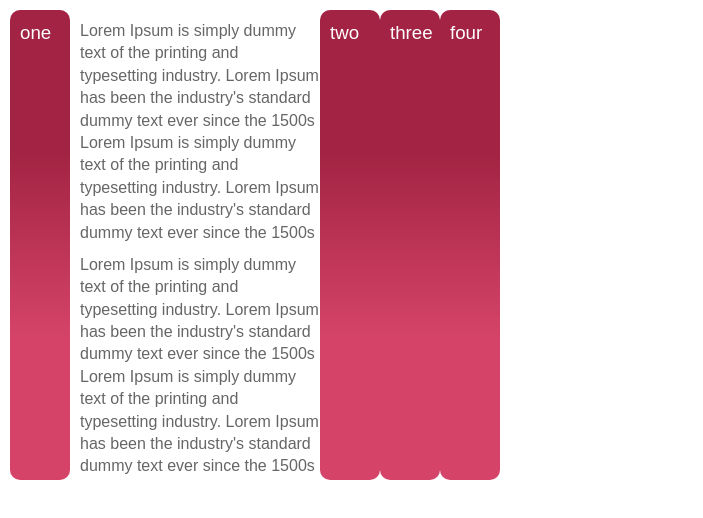
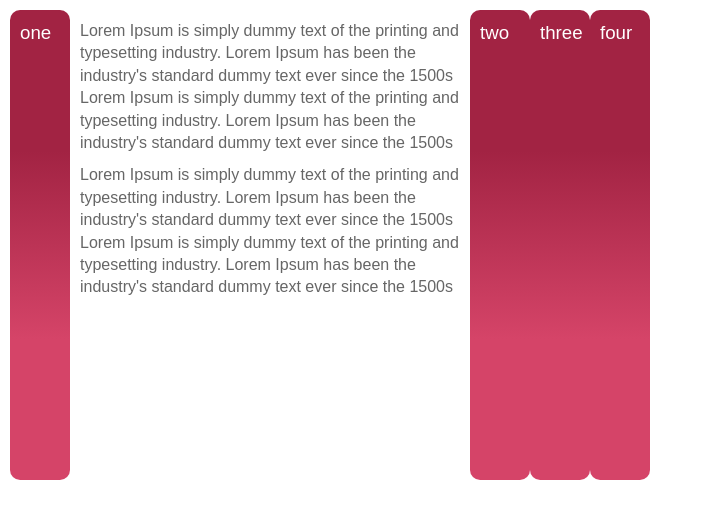
Before and after one commit to kevinrodrigues/flexi-accordion, a plain HTML site: page html/index.html in a window 1280 px wide. Shown: the whole page, without its empty margins (0-703 px from the left). Drawn offline with nearby package versions, Linux system fonts and the light colour scheme.

Commit message:
mod js files

```diff
--- a/html/css/main.css
+++ b/html/css/main.css
@@ -99,7 +99,7 @@ ADJUSTABLE STYLES
 #accordion-wrapper {
     overflow: hidden;
     width: 1000px;
-    height: 480px;
+    /*height: 480px;*/
 }
 
 /*===============
@@ -133,7 +133,7 @@ ADJUSTABLE STYLES
 ======================================================================================*/
 
 .vertical-headers .accordion-inner h3 {height: 450px; width: 50px;float: left;}
-.vertical-headers .accordion-inner div {float: left;max-width: 250px;}
+.vertical-headers .accordion-inner div {float: left;max-width: 400px; height: 450px;}
 
 /*============================================
 REQUIRED STYLES FOR BOTH VERTICAL & HORIZONTAL
--- a/html/js/flexi-accordion.js
+++ b/html/js/flexi-accordion.js
@@ -10,68 +10,86 @@ e: kevrodrigues116@gmail.com
 
             // overwrite defaults below in your .js file
             var defaults = {
-                speed:  400,                 // set your speed in m-seconds
-                isVertical: true      // change to vertical if required
+                speed:  400,          // set your speed in m-seconds
+                isVertical: true      // set to false if a horizontal accordion is required
             };
 
             o = $.extend(defaults, o);
 
             return this.each(function () {
 
+                // global variables
                 var $accordion = $(this).find('h3'),
                     $accordionOpen = $accordion.next().filter(':first'),
                     $accordionHeight = $accordionOpen.innerHeight(),
-                    $accordionWidth = $accordionOpen.innerWidth();
+                    $accordionWidth = $accordionOpen.innerWidth(),
+                    $zeroHeight = 0,
+                    $zeroWidth = 0;
 
+                // animates open/close function
                 function animateAccordion(el, animSize, isVertical) {
 
                     var animStart,
                         animEnd;
+
                     if (isVertical) {
                         animStart = {width: 0};
                         animEnd = {width: animSize};
+
                     } else {
                         animStart = {height: 0};
                         animEnd = {height: animSize};
                     }
-
                     $accordionOpen.animate(animStart, {duration : o.speed});
                     $accordionOpen = $(el).next().css({'display' : 'block'}).animate(animEnd, { duration : o.speed});
-                    /*if (!isVertical) {
-                        $accordionOpen.animate({height : 0}, {duration : o.speed});
-                        $accordionOpen = $(el).next().css({'display' : 'block'}).animate({ height : animSize}, { duration : o.speed});
+                }
+
+                // setting height/width to first element
+                function filterAccordion(dimention, el) {
+
+                    if (o.isVertical) {
+                        dimention = {width: 0};
+                        $(el).parent().addClass('vertical-headers');
 
                     } else {
-                        $accordionOpen.animate({width : 0}, {duration : o.speed});
-                        $accordionOpen = $(el).next().css({'display' : 'block'}).animate({ width : animSize}, { duration : o.speed});
-                    }*/
-
+                        dimention = {height : 0};
                     }
 
-                if  ($(this).length && o.orientation === false) {
-                    $accordion.next().filter(':not(:first)').css({'display' : 'none', height : 0});
+                    $accordion.next().filter(':not(:first)').css(dimention, {'display' : 'none'});
+                }
+
+                // function accordionClicked(el, zero) {
+
+                //     if ($accordionOpen.prev().get(zero) == el) {
+                //         return;
+                //     }
+
+                // }
+
+                // start main plugin structure
+                if ($(this).length) {
+
+                    if (o.isVertical === false) {
+                        filterAccordion($zeroHeight);
 
                         $accordion.click(function () {
+                            // accordionClicked(this, 0);
                             if ($accordionOpen.prev().get(0) == this) {
                                 return;
                             }
                             animateAccordion(this, $accordionHeight);
-
                         });
-
-                } else if ($(this).length && o.isVertical === true) {
-
-                    $accordion.next().filter(':not(:first)').css({'display' : 'none', width : 0});
-                    $(this).parent().addClass('vertical-headers');
+                    } else if (o.isVertical === true) {
+                        filterAccordion($zeroWidth, this);
 
                         $accordion.click(function () {
+                            // accordionClicked(this, 0);
                             if ($accordionOpen.prev().get(0) == this) {
                                 return;
                             }
-
                             animateAccordion(this, $accordionWidth, o.isVertical);
-                        //$accordionOpen.animate({width : 0}, {duration : o.speed});
                         });
+                    }
 
                 } else {
                     return;
```
Lines whose indentation alone changed are shown as unchanged.
